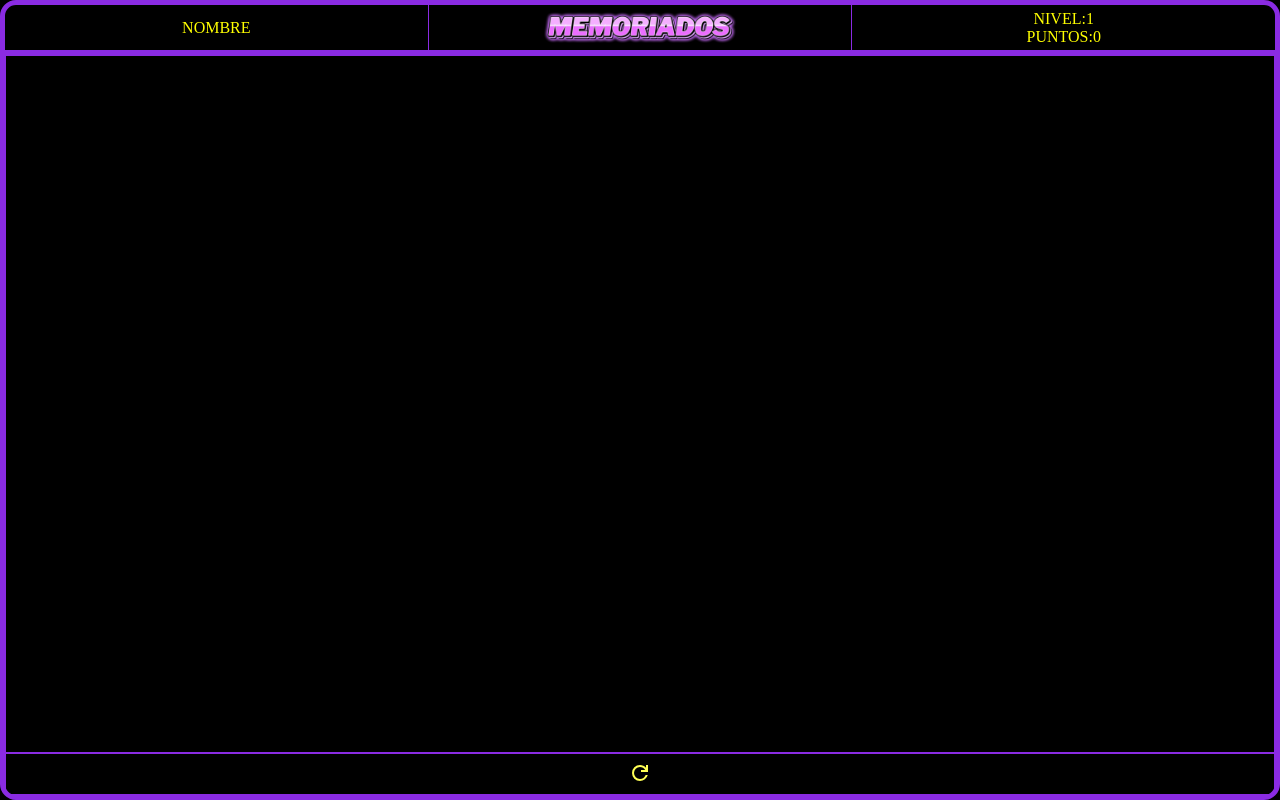
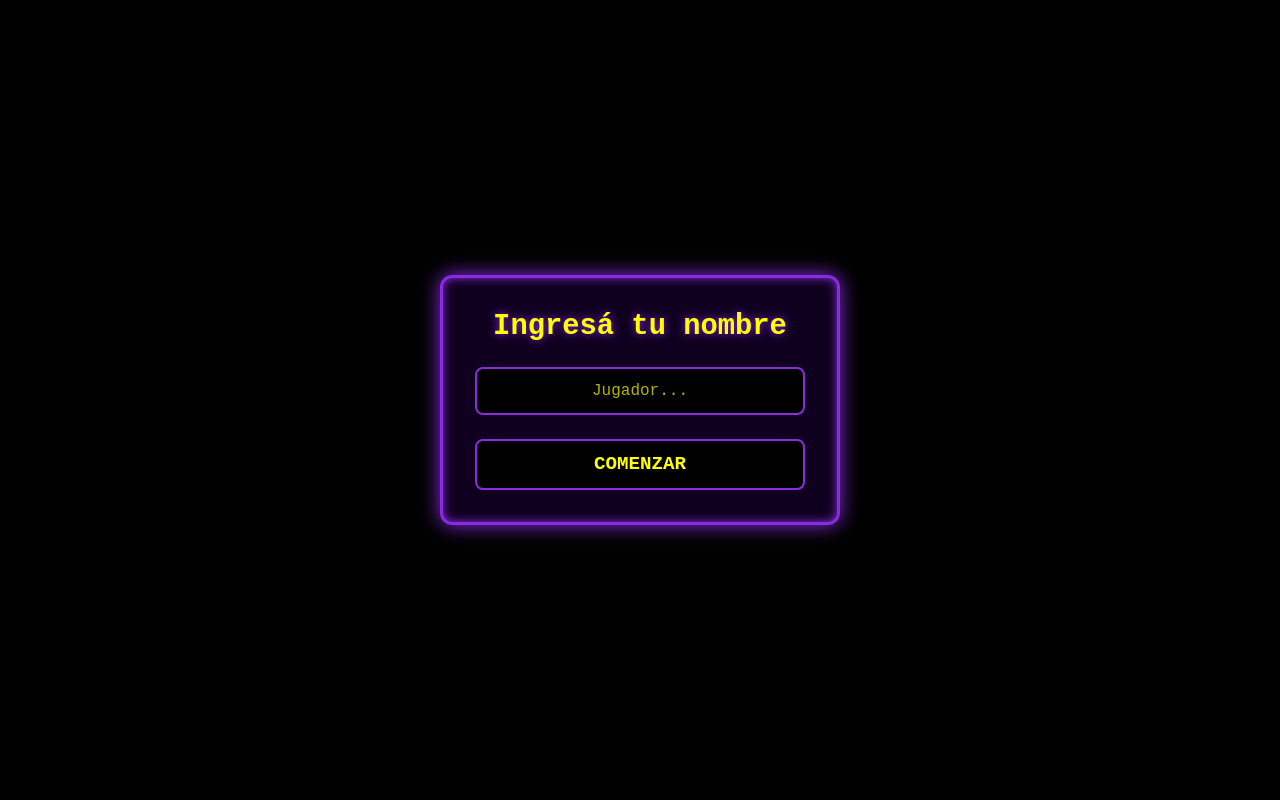
Before and after one commit to hernanveyret/memoriados, a React (Vite) app: page / in a window 1280 px wide. Built offline with nearby package versions, Linux system fonts and the light colour scheme.

Commit message:
add form name

```diff
--- a/src/App.jsx
+++ b/src/App.jsx
@@ -1,16 +1,20 @@
 import { useState, useEffect } from 'react'
-import reactLogo from './assets/react.svg'
-import viteLogo from '/vite.svg'
+import Home from './componentes/Home'
+import FormName from './componentes/FormName';
 import './App.css'
-import Home from './componentes/Home'
 
 function App() {
+const [ isHome, setIsHome ] = useState(false);
+const [ isFormName, setIsFormName ] = useState(true);
+
+const [ player, setPlayer ] = useState('')
 const [ cartas, setCartas ] = useState([])
 const [ puntos, setPuntos ] = useState(0)
 const [ letraUno, setLetraUno ] = useState(null)
 const [ letraDos, setLetraDos ] = useState(null)
 const [ targetUno, setTargetUno ] = useState(null)
 const [ targetDos, setTargetDos ] = useState(null)
+const [ aciertos, setAciertos ] = useState(0)
 const personajes = [
   {
     id: 'c',
@@ -114,6 +118,16 @@ const personajes = [
   }
 ];
 
+const startGame = (e) => {
+  const nombre = e.target.nombre.value;
+  setPlayer(nombre);
+  console.log('click')
+  e.preventDefault()
+  setIsFormName(false)
+  setIsHome(true)
+  barajarCartas()
+}
+// Baraja nuevamente las cartas y da vuelta las que estaban al revez
 const barajarCartas = () => {
   const cards = document.querySelectorAll('.card');
   cards.forEach(c => {
@@ -125,7 +139,8 @@ const barajarCartas = () => {
     let mazo = personajes.sort(() => Math.random() - 0.5 )
     setCartas(mazo)
   },1000)
-}
+};
+
 
 const handleClick = (target) => {
   let letraId = target.dataset.id;
@@ -135,6 +150,7 @@ const handleClick = (target) => {
   }else{
     setLetraDos(letraId);
     setTargetDos(target)
+
   }
 
   //console.log(letraId)
@@ -144,10 +160,21 @@ const handleClick = (target) => {
 }
 
 useEffect(() => {
+  targetUno && console.log('id 1:',targetUno.id)
+  targetDos && console.log('id 2:',targetDos.id)
+}, [targetUno, targetDos])
+
+useEffect(() => {
   letraUno && console.log(letraUno);
   letraDos && console.log(letraDos)
 
   if(letraUno && letraDos){
+    if(targetUno && targetDos ){
+      if(targetUno===targetDos){
+        console.log('hiciste click en la misma carta');
+        repetirCarta()
+        return
+      }else{
         if( letraUno === letraDos ){
           console.log('coincidencia');
           setLetraUno(null)
@@ -159,20 +186,37 @@ useEffect(() => {
           setTimeout(() => {
             targetUno.classList.remove('flip')
             targetDos.classList.remove('flip')
-        }, 1500)
+          }, 1500);
+        }
+      }
+    }
 
   }
+},[letraUno, letraDos, targetUno, targetDos])
+
+const  repetirCarta = () => {
+    const audio = new Audio();
+    audio.src = "./audio/beeps.mp3";
+    audio.play();
 }
-},[letraUno, letraDos])
-
 return (
     <div className="conetendor-app">
+      {
+        isFormName &&
+        <FormName
+        startGame={startGame}
+        />
+      }
+      {
+        isHome &&
         <Home
         barajarCartas={barajarCartas}
         cartas={cartas}
         handleClick={handleClick}
         puntos={puntos}
+        player={player}
       />
+      }
     </div>
   )
 }
--- /dev/null
+++ b/src/componentes/FormName.jsx
@@ -0,0 +1,23 @@
+import React from 'react';
+import './formName.css';
+
+const FormName = ({startGame}) => {
+  return (
+    <div className="contenedor-form-name">
+      <form className="form-game" onSubmit={startGame}>
+        <h1 className="titulo">Ingresá tu nombre</h1>
+        <input
+          type="text"
+          name="nombre"
+          placeholder="Jugador..."
+          className="input-name"
+        />
+        <button type="submit" className="btn-start">
+          COMENZAR
+        </button>
+      </form>
+    </div>
+  );
+};
+
+export default FormName;
--- a/src/componentes/Home.jsx
+++ b/src/componentes/Home.jsx
@@ -1,13 +1,13 @@
 import React, { useState, useEffect } from 'react';
 import Card from './Card';
 import './home.css'
-const Home = ({ barajarCartas, cartas, handleClick, puntos }) => {
+const Home = ({ barajarCartas, cartas, handleClick, puntos, player }) => {
 
   return (
     <div className="contenedor">
       <header>
         <section className="section-header">
-          <p>NOMBRE</p>
+          <p>{player && player[0].toUpperCase() + player.slice(1)}</p>
         </section>
         <section className="section-header">
           <img src='./img/nombre1.png' alt='' />
--- /dev/null
+++ b/src/componentes/formName.css
@@ -0,0 +1,69 @@
+/* Fondo general */
+.contenedor-form-name {
+  width: 100%;
+  height: 100dvh; /* ocupa toda la pantalla */
+  background-color: #000; /* negro total */
+  display: flex;
+  justify-content: center;
+  align-items: center;
+  padding: 1rem;
+}
+
+/* Formulario centrado */
+.form-game {
+  display: flex;
+  flex-direction: column;
+  gap: 1.5rem;
+  border: 3px solid blueviolet;
+  border-radius: 12px;
+  padding: 2rem;
+  max-width: 400px;
+  width: 100%;
+  background: rgba(20, 0, 40, 0.8); /* un violeta muy oscuro transparente */
+  box-shadow: 0 0 20px  blueviolet, inset 0 0 10px  blueviolet;
+  text-align: center;
+}
+
+/* Título estilo retro */
+.titulo {
+  color: yellow;
+  font-size: 1.8rem;
+  font-family: 'Press Start 2P', cursive, monospace;
+  text-shadow: 0 0 8px  blueviolet;
+}
+
+/* Input */
+.input-name {
+  padding: 0.8rem 1rem;
+  border: 2px solid blueviolet;
+  border-radius: 8px;
+  background: black;
+  color: yellow;
+  font-size: 1rem;
+  outline: none;
+  text-align: center;
+  font-family: 'Press Start 2P', cursive, monospace;
+}
+.input-name::placeholder {
+  color:  yellow;
+  opacity: 0.7;
+}
+
+/* Botón */
+.btn-start {
+  padding: 0.8rem;
+  border: 2px solid blueviolet;
+  border-radius: 8px;
+  background: black;
+  color: yellow;
+  font-size: 1.2rem;
+  font-weight: bold;
+  cursor: pointer;
+  transition: all 0.3s ease;
+  font-family: 'Press Start 2P', cursive, monospace;
+}
+.btn-start:hover {
+  background: blueviolet;
+  color: black;
+  box-shadow: 0 0 15px  blueviolet;
+}
```
Also changed, not shown: 1 other file (tests, documents, lock files or other folders). Lines whose indentation alone changed are shown as unchanged.
